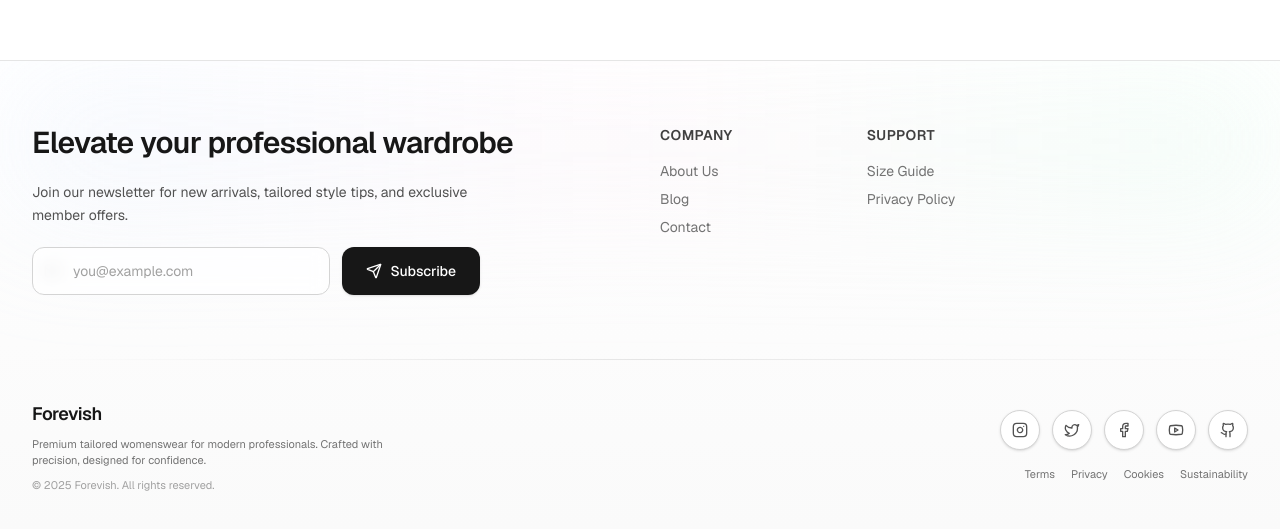
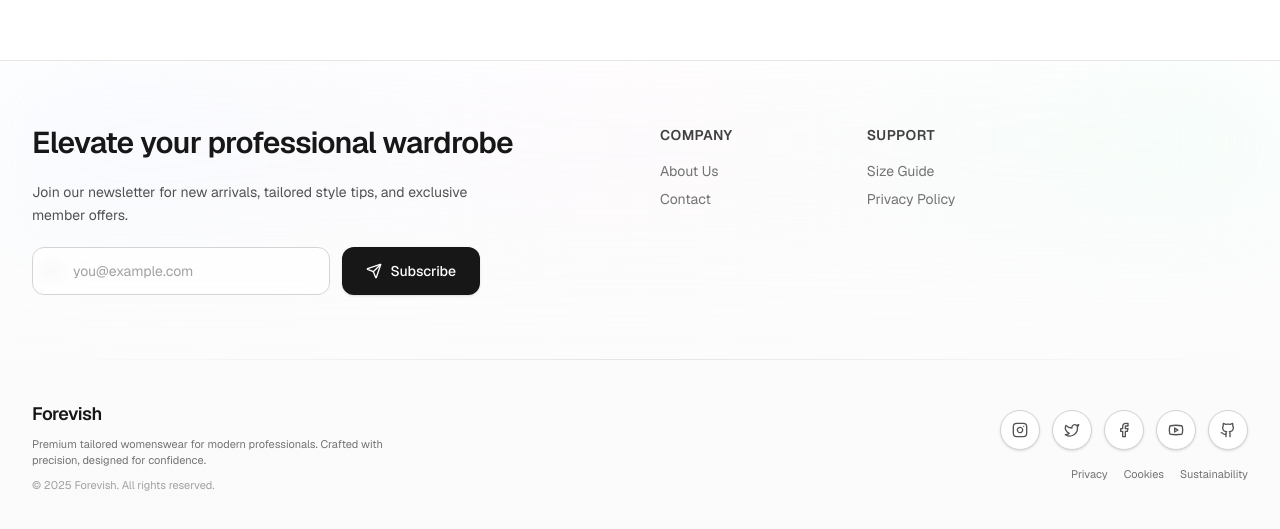
Before and after one commit to adityaa-gupta/forevish, a Next.js app: page / in a window 1280 px wide. Shown: the part 929-1458 px from the top of the page. Built offline with nearby package versions, Linux system fonts and the light colour scheme; no server answers; the database is empty.

Commit message:
bug fixes

```diff
--- a/app/components/FooterComponent.jsx
+++ b/app/components/FooterComponent.jsx
@@ -104,7 +104,7 @@ export default function FooterComponent() {
               title="Company"
               links={[
                 { href: "/about", label: "About Us" },
-                { href: "/blog", label: "Blog" },
+
                 { href: "/contact", label: "Contact" },
               ]}
             />
@@ -142,9 +142,6 @@ export default function FooterComponent() {
           <div className="flex flex-col gap-4 md:items-end">
             <SocialLinks />
             <div className="flex flex-wrap gap-4 text-[11px] text-neutral-500">
-              <Link href="/terms" className="hover:text-neutral-800">
-                Terms
-              </Link>
               <Link href="/privacy" className="hover:text-neutral-800">
                 Privacy
               </Link>
```
